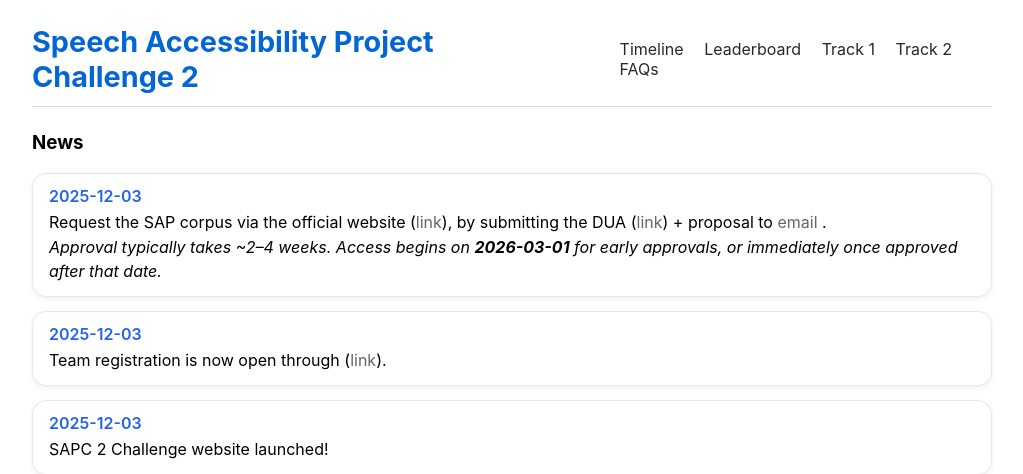
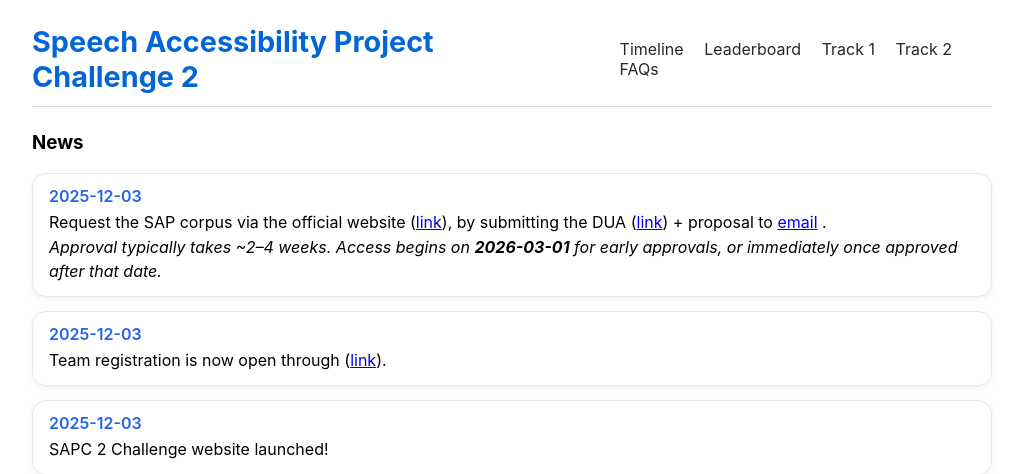
Before and after one commit to xiuwenz2/SAPC2-website, a Jekyll site: the page built from index.md, in a window 1280 px wide. Shown: the top 474 px of the page, without its empty margins (128-1151 px from the left). Built offline with Jekyll 4.4.1, drawn with Linux system fonts in a browser that asks for light colours.

Commit message:
Remove link color styles from style.css
Removed default link color styles from CSS.

```diff
--- a/assets/css/style.css
+++ b/assets/css/style.css
@@ -79,15 +79,3 @@ body {
 .news-text {
   line-height: 1.55;
 }
-
-/* Change default link color */
-a {
-  color: #666666;        /* grey */
-  text-decoration: none; /* optional: remove underline */
-}
-
-/* Color on hover */
-a:hover {
-  color: #333333;        /* darker grey on hover */
-  text-decoration: underline; /* optional */
-}
```
